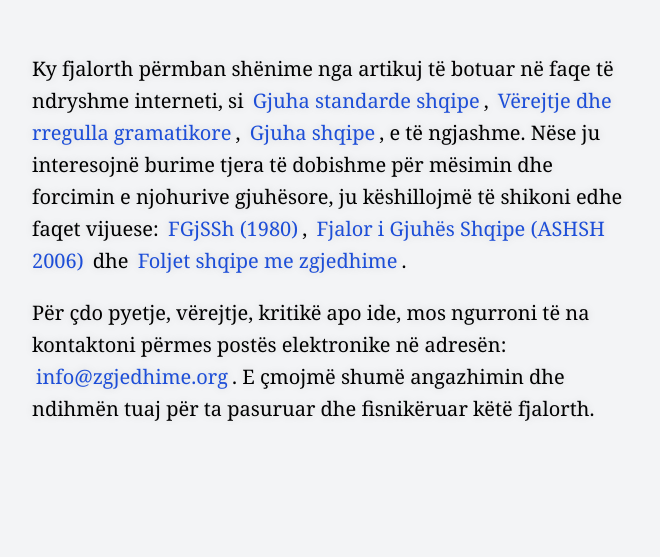
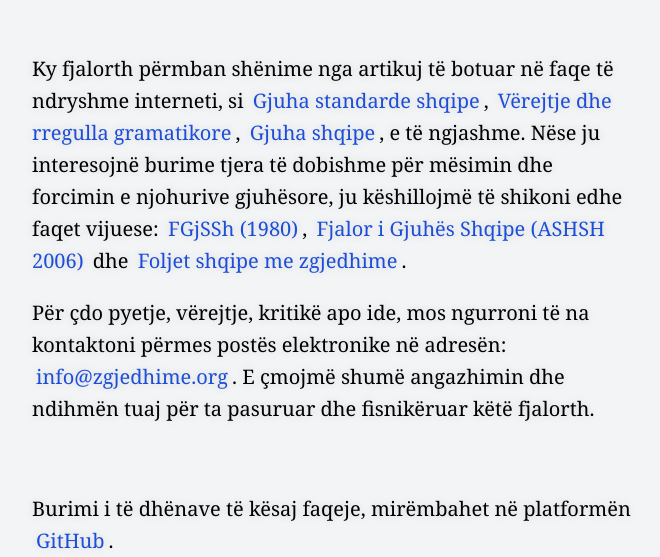
Before and after one commit to mensaco/FjalorthIFjaleveTeHuaja, a plain HTML site: page index.html in a window 1280 px wide. Shown: the part 809-1366 px from the top of the page, without its empty margins (308-968 px from the left). Before the commit the page ends 1234 px from the top, so only its background shows below. Drawn offline with Linux system fonts and the light colour scheme.

Commit message:
"data source" reference

```diff
--- a/index.html
+++ b/index.html
@@ -73,6 +73,13 @@
         <div class="my-5 leading-8">
             Për çdo pyetje, vërejtje, kritikë apo ide, mos ngurroni të na kontaktoni përmes postës elektronike në adresën: <a href="mailto:info@zgjedhime.org" target="_blank">info@zgjedhime.org</a>. E çmojmë shumë angazhimin dhe ndihmën tuaj për ta pasuruar dhe fisnikëruar këtë fjalorth.
         </div>
+        <!--  -->
+        <div class="my-3">
+            &nbsp;
+        </div>
+        <div class="my-5 leading-8">
+            Burimi i të dhënave të kësaj faqeje, mirëmbahet në platformën <a href="https://github.com/mensaco/FjalorthIFjaleveTeHuaja/blob/master/fjalet.json" target="_blank">GitHub</a>.
+        </div>
 
     </div>
 
```
